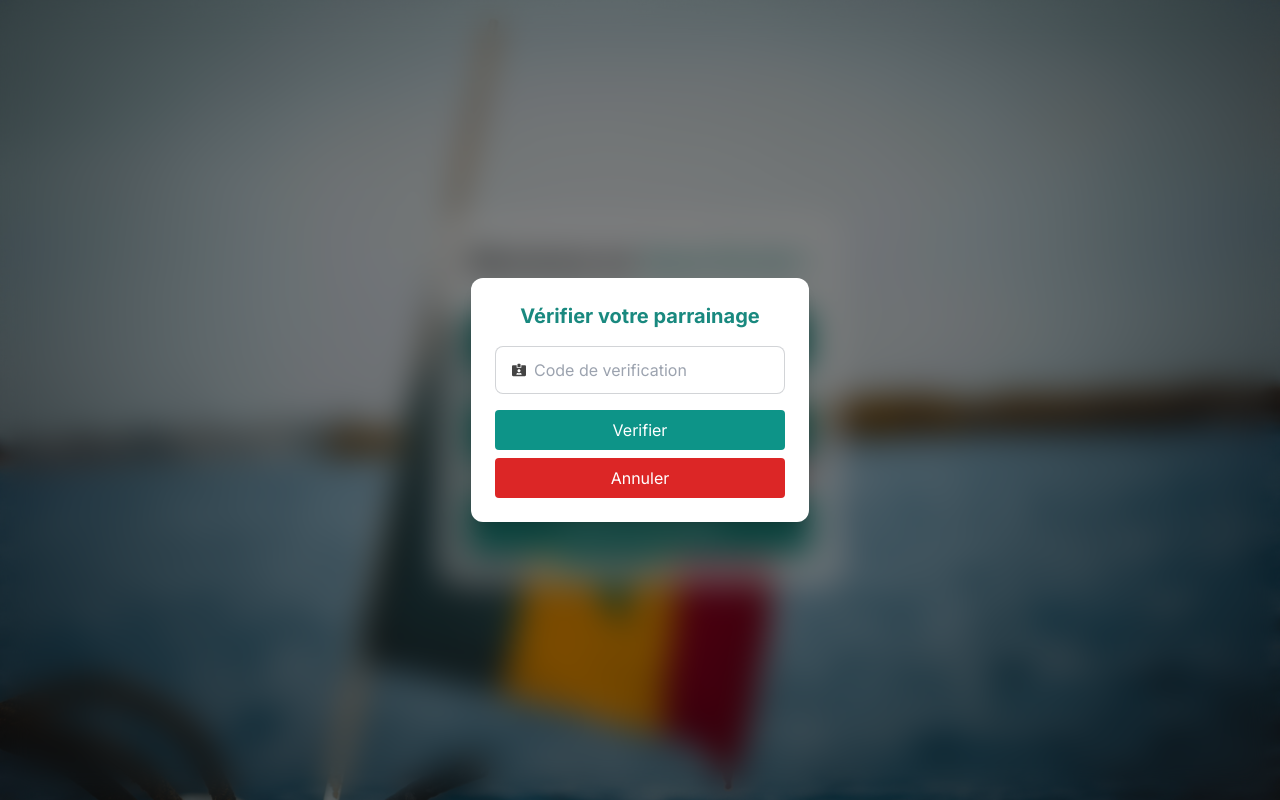
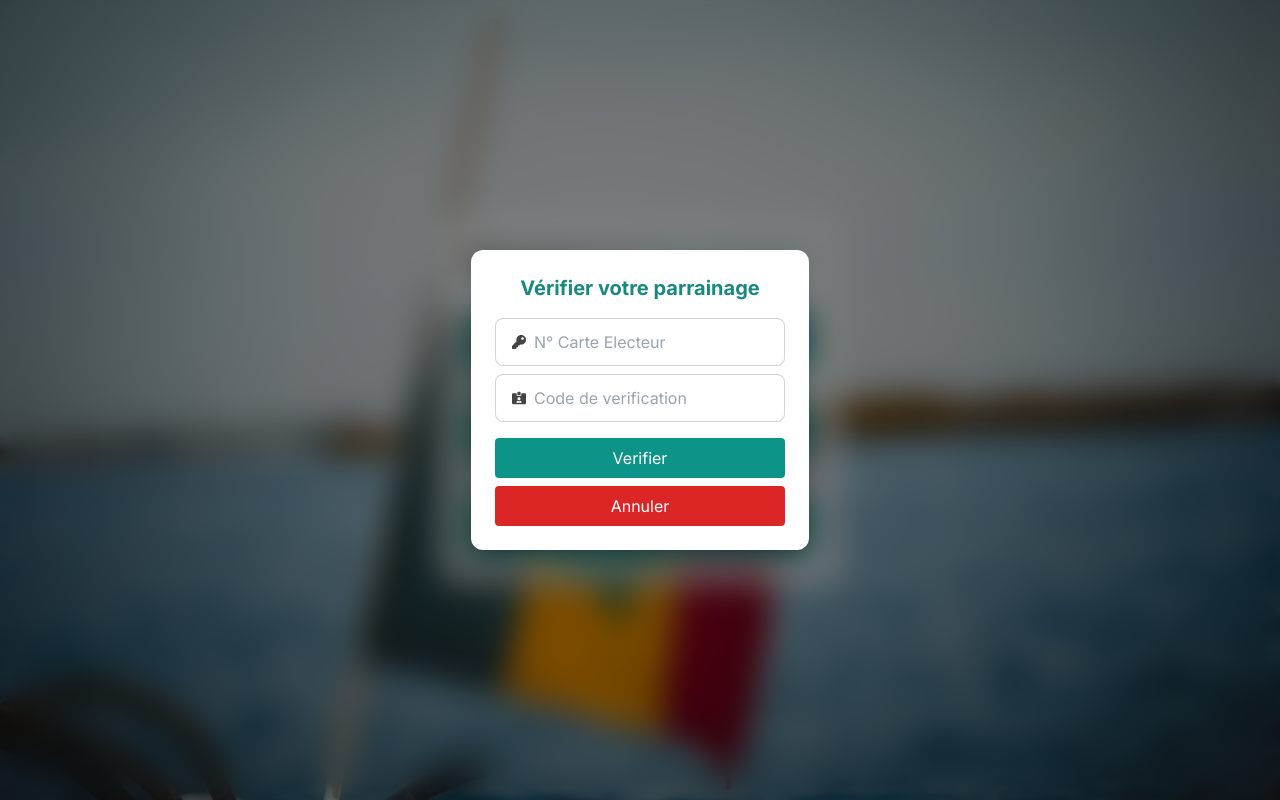
Before and after one commit to mouhamadmourtada/md_parrainage_electeur, a Next.js app: page / in a window 1280 px wide. Both pictures are taken after a click on the button "Vérifier Parrainage". Built offline with nearby package versions, Linux system fonts and the light colour scheme.

Commit message:
work done

```diff
--- a/src/app/page.js
+++ b/src/app/page.js
@@ -38,7 +38,7 @@ export default function Home() {
 
       try {
         //Verification authentification
-          response = await verifierParrainage({numElecteur:localStorage.getItem("infosParrainage")?.numElecteur,codeVerification:inputValues?.codeVerification});
+          response = await verifierParrainage({numElecteur:inputValues?.numElecteur,codeVerification:inputValues?.codeVerification});
           console.log(response.data);
           if (response?.data?.status != 200) {
             //Cas d'erreur
@@ -46,9 +46,10 @@ export default function Home() {
             setError(true);
           } else {
             //Cas de succes: le parrainage est reussit
-            alert("PARRAINAGE REUSSIT")
+            setError(false);
             setParrainageSuccess(true)
-            setError(false);
+            setIsModalOpen(false)
+
           }
 
       } catch (error) {
@@ -124,7 +125,7 @@ export default function Home() {
 
   return (
     <main className="flex min-h-screen flex-col items-center py-8 bg-[url('/bg-hero.jpg')] bg-cover relative">
-      {/* Modal Background Blurry */}
+      {/* Verifier parrainage modal */}
       {isModalOpen && (
         <div
           className="fixed inset-0 z-20 bg-black bg-opacity-50 backdrop-blur-lg"
@@ -140,6 +141,19 @@ export default function Home() {
               </p>
               {/* Code de vérification */}
               <div className="flex flex-col gap-2">
+              <label className="input input-bordered flex items-center gap-2">
+                  <FaKey size={14} color="#444" />
+                  <input
+                    type="text"
+                    value={inputValues?.numElecteur}
+                    onChange={(e) =>
+                      handleInputChange("numElecteur", e.target.value)
+                    }
+                    style={{ userSelect: "none" }}
+                    className="grow text-sm md:text-base"
+                    placeholder="N° Carte Electeur"
+                  />
+                </label>
                 <label className="input input-bordered flex items-center gap-2">
                   <FaIdCardAlt size={14} color="#444" />
 
@@ -154,6 +168,7 @@ export default function Home() {
                     placeholder="Code de verification"
                   />
                 </label>
+
 
               </div>
               <div className="flex flex-col gap-2">
@@ -273,6 +288,11 @@ export default function Home() {
         <p className="title font-bold text-2xl w-full text-center">
           Bienvenue sur <span className="text-[#19897F]">Sama Parrain !</span>
         </p>
+        {
+          parrainageSuccess && <p className="title font-bold text-xl w-full text-center text-teal-600">
+          Merci d'avoir effectuer votre devoir citoyen !
+        </p>
+        }
 
         <Link
           className="click bg-[#19897F] text-white text-center py-4 px-6 md:text-lg text-sm rounded hover:bg-transparent hover:border hover:border-[#19897F] hover:text-[#19897F] hover:rounded-3xl transition-all duration-600"
--- a/src/app/parrainage/page.js
+++ b/src/app/parrainage/page.js
@@ -52,6 +52,7 @@ export default function Parrainage() {
 
           console.log("PARRAINAGE REUSSIT",response?.data)
           router.push("/")
+          localStorage.setItem("codeVerification",response?.data?.codeVerification)
           setSuccess(true)
           setError(false);
         }
--- a/src/lib/query.js
+++ b/src/lib/query.js
@@ -24,6 +24,9 @@ const validerParrainage = async (data,idCandidat)=>{
     return await axios.post(validerParrainageUrl+"/"+idCandidat,data)
 }
 const verifierParrainage = async (data)=>{
+    console.log("DATA",data)
+    console.log("CODE VERIFICATION "+data?.codeVerification)
+    console.log("NUM ELECTEUR "+data?.numElecteur)
     return await axios.post(verifierParrainageUrl,data)
 }
 
```
